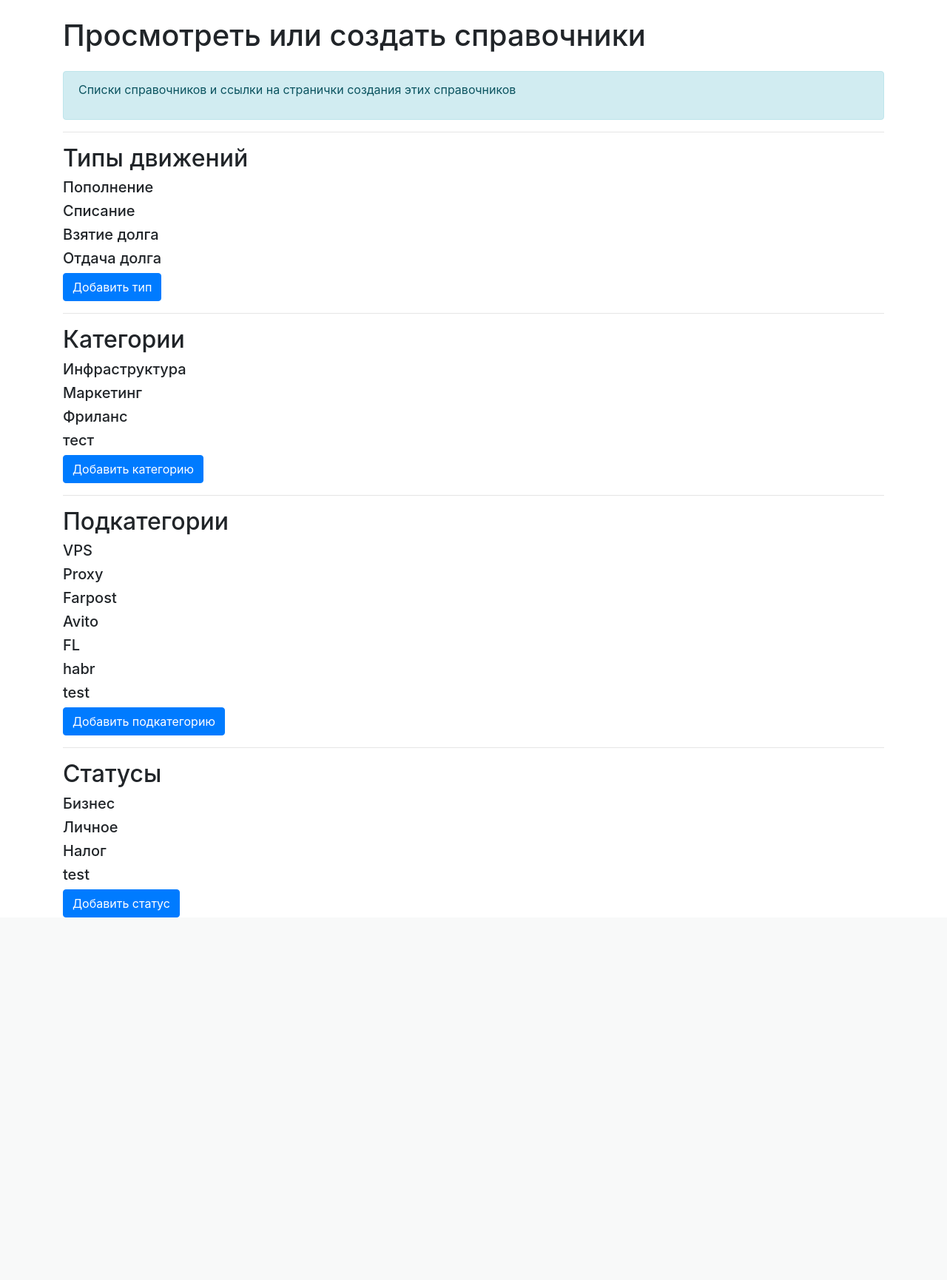
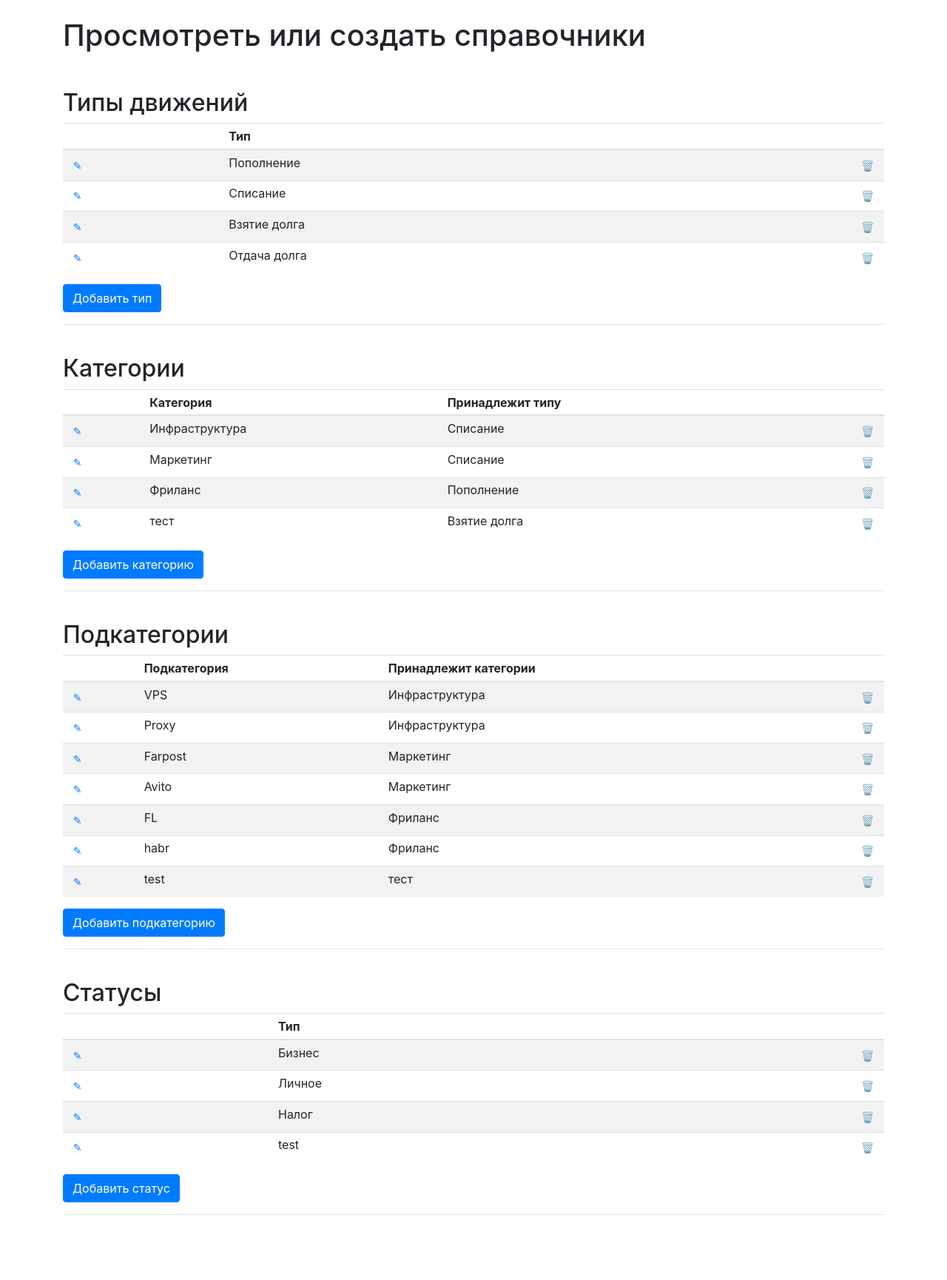
Before and after one commit to VasyaPupkin120/test_itsolutions, a Django app: page /refrences/ in a window 1280 px wide. Shown: the part 56-1786 px from the top of the page at 74% size. Before the commit the page ends 1296 px from the top, so only its background shows below. Run offline with Django 5.2, Linux system fonts and the light colour scheme; data comes from the database, SQL or seed files in the repository; some libraries are stand-ins or nearby versions.

Commit message:
красивая страничка справочников, ссылки на редактирование и удаление

```diff
--- a/cashflow/views.py
+++ b/cashflow/views.py
@@ -109,6 +109,7 @@ def refrence_data(request):
                }
     return render(request, 'cashflow/refrence_list.html', context)
 
+
 class RefrenceTypeflowCreateView(CreateView):
     model = TypeFlow
     form_class = TypeflowCreateUpdateForm
--- a/templates/cashflow/flow_list.html
+++ b/templates/cashflow/flow_list.html
@@ -41,7 +41,7 @@
 
     <h3>Список транзакций</h3>
     <div class="table-responsive">
-        <table class="table table-striped">
+        <table class="table table-striped table-hover">
             <thead>
                 <tr>
                     <th></th>
--- a/templates/cashflow/refrence_list.html
+++ b/templates/cashflow/refrence_list.html
@@ -5,34 +5,103 @@
 {% block page_title %}Просмотреть или создать справочники{% endblock %}
 
 {% block content %}
-    <div class="alert alert-info">
-        <p>Списки справочников и ссылки на странички создания этих справочников</p>
-    </div>
-    <hr>
+    <br>
     <h2>Типы движений</h2>
+        <table class="table table-striped table-hover table-sm">
+            <thead>
+                <tr>
+                    <th></th>
+                    <th>Тип</th>
+                    <th class='text-right'></th>
+                </tr>
+            </thead>
+            <tbody>
                 {% for typeflow in typeflows %}
-        <h5>{{ typeflow.name }}</h5>
+                    <tr>
+                        <td><a href="{% url 'cashflow:refrence-typeflow-update' typeflow.pk %}" class="btn btn-sm btn-link text-primary" title="Редактировать">✎ </a></td>
+                        <td>{{ typeflow.name }}</td>
+                        <td class='text-right'><a href="{% url 'cashflow:refrence-typeflow-delete' typeflow.pk %}" class="btn btn-sm btn-link text-primary" title="Удалить">🗑</a></td>
+                    </tr>
+
                 {% endfor %}
+            </tbody>
+        </table>
     <a href="{% url 'cashflow:refrence-typeflow-create'%}" class="btn btn-primary">Добавить тип</a>
     <br>
     <hr>
+    <br>
     <h2>Категории</h2>
+        <table class="table table-striped table-hover table-sm">
+            <thead>
+                <tr>
+                    <th></th>
+                    <th>Категория</th>
+                    <th>Принадлежит типу</th>
+                    <th class='text-right'></th>
+                </tr>
+            </thead>
+            <tbody>
                 {% for category in categories %}
-        <h5>{{ category.name }}</h5>
+                    <tr>
+                        <td><a href="{% url 'cashflow:refrence-category-update' category.pk %}" class="btn btn-sm btn-link text-primary" title="Редактировать">✎ </a></td>
+                        <td>{{ category.name }}</td>
+                        <td>{{ category.typeflow.name }}</td>
+                        <td class='text-right'><a href="{% url 'cashflow:refrence-category-delete' category.pk %}" class="btn btn-sm btn-link text-primary" title="Удалить">🗑</a></td>
+                    </tr>
                 {% endfor %}
+            </tbody>
+        </table>
     <a href="{% url 'cashflow:refrence-category-create'%}" class="btn btn-primary">Добавить категорию</a>
     <br>
     <hr>
+    <br>
     <h2>Подкатегории</h2>
+        <table class="table table-striped table-hover table-sm">
+            <thead>
+                <tr>
+                    <th></th>
+                    <th>Подкатегория</th>
+                    <th>Принадлежит категории</th>
+                    <th class='text-right'></th>
+                </tr>
+            </thead>
+            <tbody>
                 {% for subcategory in subcategories %}
-        <h5>{{ subcategory.name }}</h5>
+                    <tr>
+                        <td><a href="{% url 'cashflow:refrence-subcategory-update' subcategory.pk %}" class="btn btn-sm btn-link text-primary" title="Редактировать">✎ </a></td>
+                        <td>{{ subcategory.name }}</td>
+                        <td>{{ subcategory.supercategory.name }}</td>
+                        <td class='text-right'><a href="{% url 'cashflow:refrence-subcategory-delete' subcategory.pk %}" class="btn btn-sm btn-link text-primary" title="Удалить">🗑</a></td>
+                    </tr>
                 {% endfor %}
+            </tbody>
+        </table>
     <a href="{% url 'cashflow:refrence-subcategory-create'%}" class="btn btn-primary">Добавить подкатегорию</a>
     <br>
     <hr>
+    <br>
     <h2>Статусы</h2>
-    {% for status in statuses %}
-        <h5>{{ status.name }}</h5>
+        <table class="table table-striped table-hover table-sm">
+            <thead>
+                <tr>
+                    <th></th>
+                    <th>Тип</th>
+                    <th class='text-right'></th>
+                </tr>
+            </thead>
+            <tbody>
+                {% for statusflow in statuses %}
+                    <tr>
+                        <td><a href="{% url 'cashflow:refrence-statusflow-update' statusflow.pk %}" class="btn btn-sm btn-link text-primary" title="Редактировать">✎ </a></td>
+                        <td>{{ statusflow.name }}</td>
+                        <td class='text-right'><a href="{% url 'cashflow:refrence-statusflow-delete' statusflow.pk %}" class="btn btn-sm btn-link text-primary" title="Удалить">🗑</a></td>
+                    </tr>
                 {% endfor %}
+            </tbody>
+        </table>
     <a href="{% url 'cashflow:refrence-statusflow-create'%}" class="btn btn-primary">Добавить статус</a>
+    <hr>
+    <br>
+    <br>
+    <br>
 {% endblock %}
```
Lines whose indentation alone changed are shown as unchanged.
